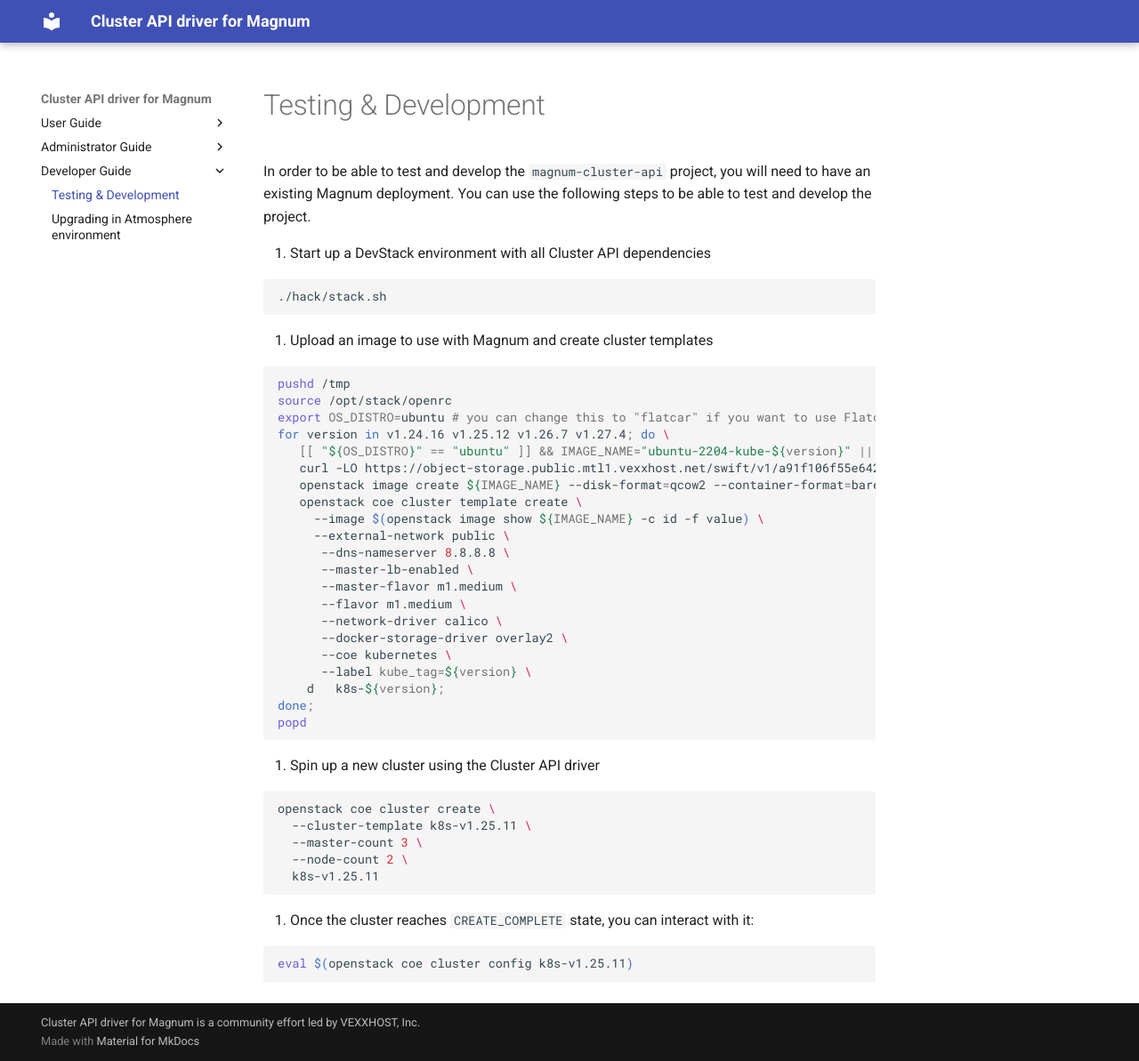
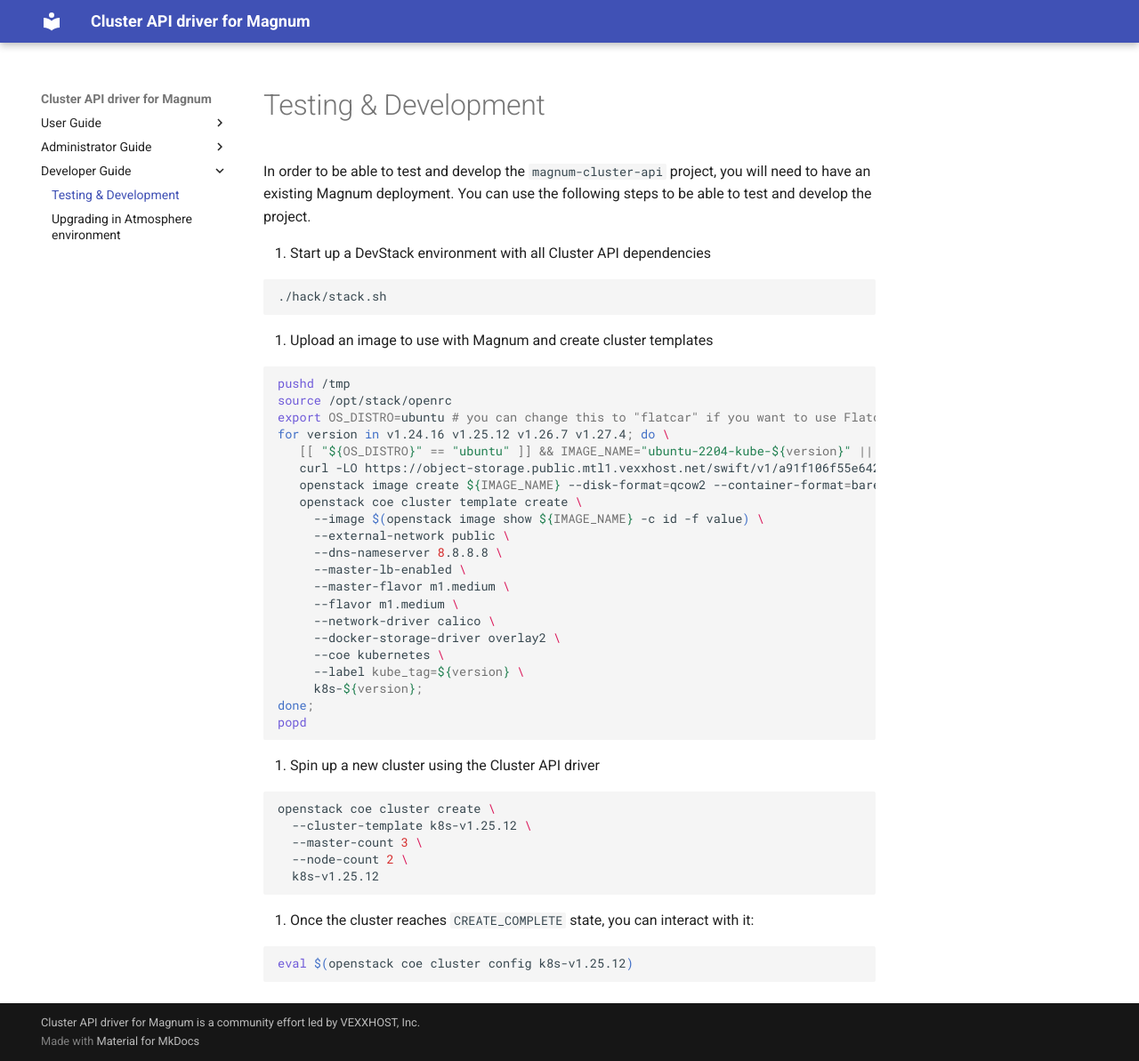
Before and after one commit to vexxhost/magnum-cluster-api, an MkDocs documentation site: the page built from docs/developer/testing-and-development.md, in a window 1280 px wide and 1193 px high. Shown: the whole window at 89% size. Built offline with MkDocs 1.6.1 and Material for MkDocs 9.7.7, drawn with Linux system fonts in a browser that asks for light colours.

Commit message:
fix: Fix typo in developer guide doc

````diff
--- a/docs/developer/testing-and-development.md
+++ b/docs/developer/testing-and-development.md
@@ -23,15 +23,15 @@
       openstack coe cluster template create \
         --image $(openstack image show ${IMAGE_NAME} -c id -f value) \
         --external-network public \
-         --dns-nameserver 8.8.8.8 \
-         --master-lb-enabled \
-         --master-flavor m1.medium \
-         --flavor m1.medium \
-         --network-driver calico \
-         --docker-storage-driver overlay2 \
-         --coe kubernetes \
-         --label kube_tag=${version} \
-       d   k8s-${version};
+        --dns-nameserver 8.8.8.8 \
+        --master-lb-enabled \
+        --master-flavor m1.medium \
+        --flavor m1.medium \
+        --network-driver calico \
+        --docker-storage-driver overlay2 \
+        --coe kubernetes \
+        --label kube_tag=${version} \
+        k8s-${version};
    done;
    popd
    ```
@@ -40,14 +40,14 @@
 
    ```bash
    openstack coe cluster create \
-     --cluster-template k8s-v1.25.11 \
+     --cluster-template k8s-v1.25.12 \
      --master-count 3 \
      --node-count 2 \
-     k8s-v1.25.11
+     k8s-v1.25.12
    ```
 
 1. Once the cluster reaches `CREATE_COMPLETE` state, you can interact with it:
 
    ```bash
-   eval $(openstack coe cluster config k8s-v1.25.11)
+   eval $(openstack coe cluster config k8s-v1.25.12)
    ```
````
